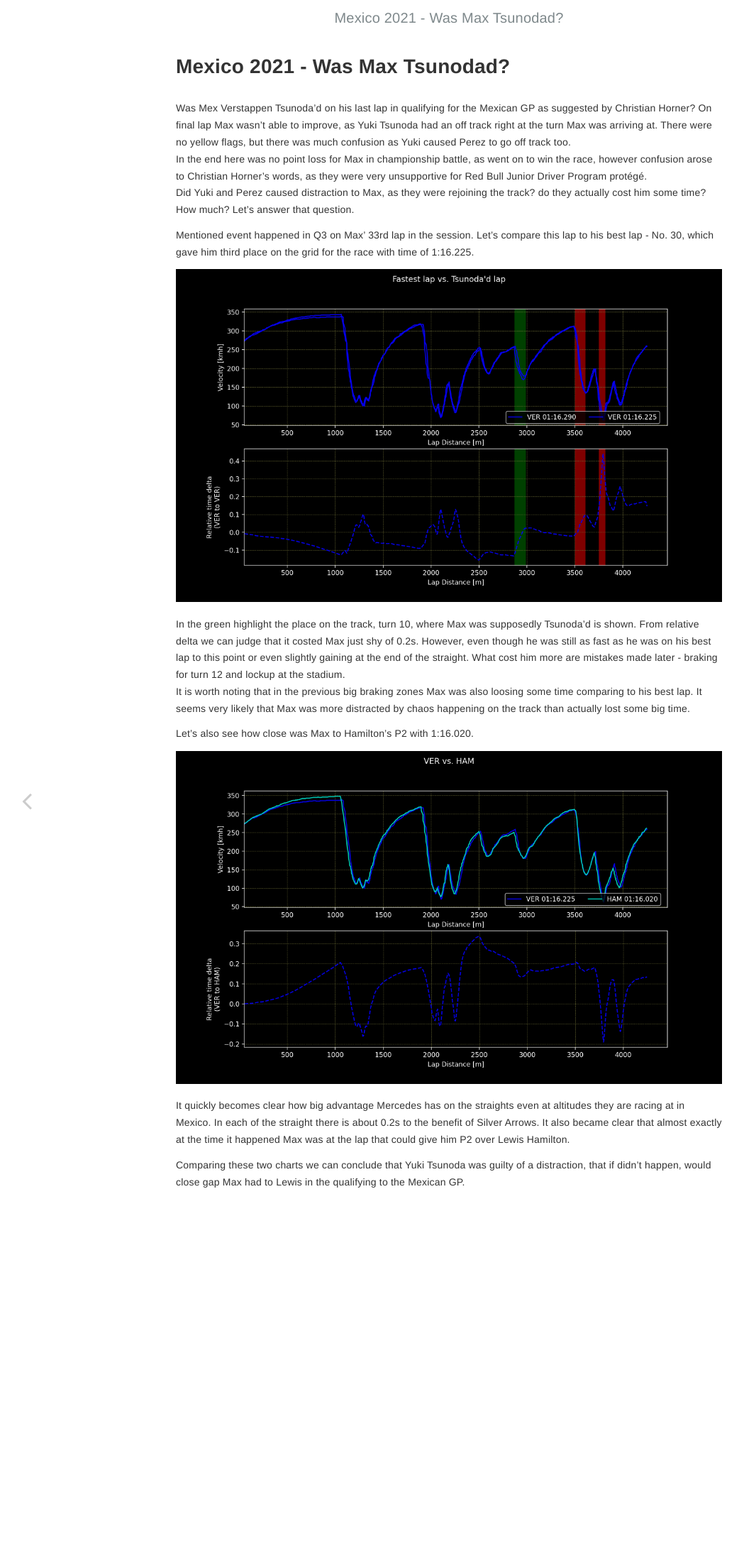
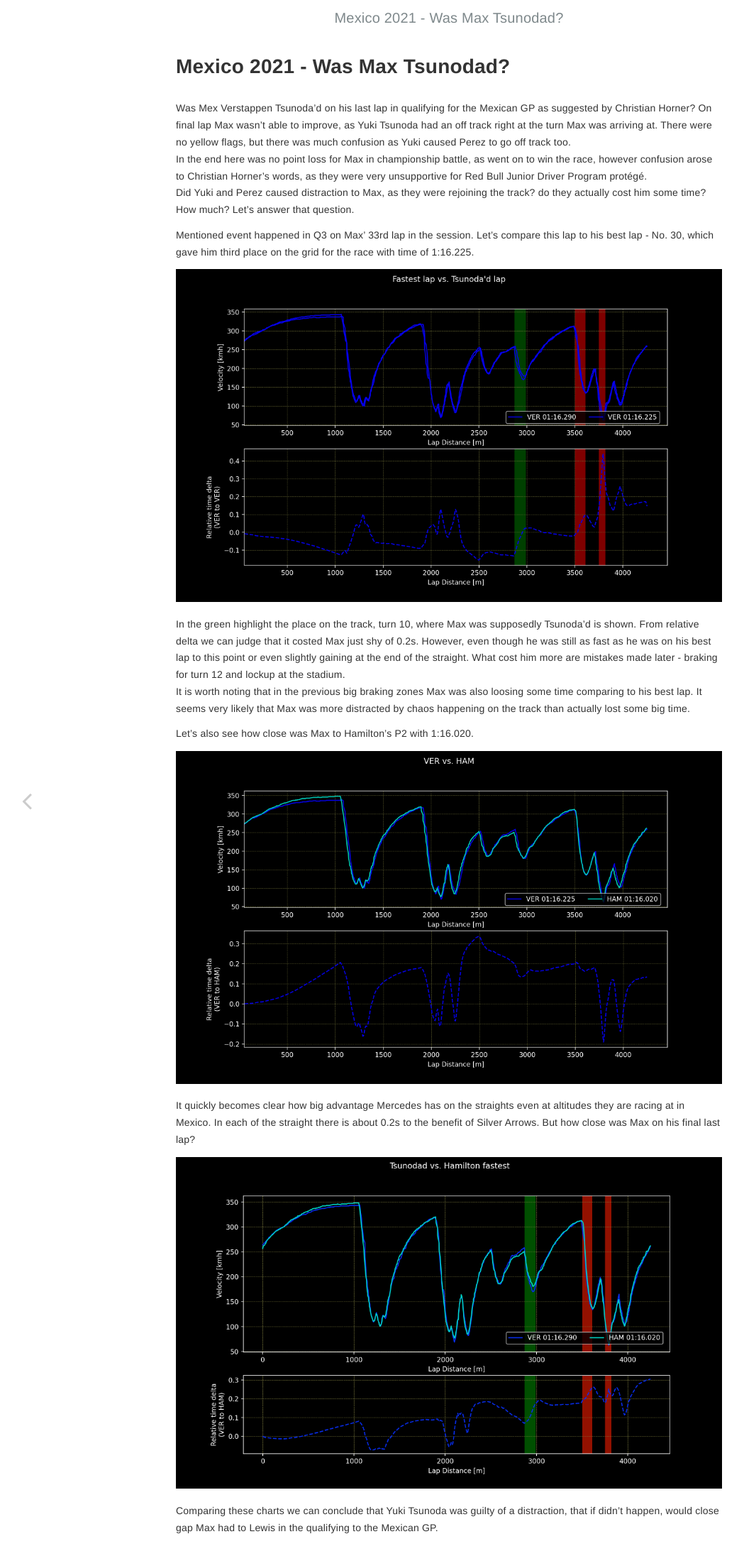
Before and after one commit to michalcie/pyF1, a Jekyll site: the page built from _posts/2022-01-05-Mexico-2021-WasMaxTsunodad.md, in a window 1280 px wide. Shown: the top 2199 px of the page at 71% size, without its empty margins (7-1056 px from the left). Built offline with Jekyll 4.4.1, drawn with Linux system fonts in a browser that asks for light colours.

Commit message:
added 3rd chart in was ma tsunodad

```diff
--- a/_posts/2022-01-05-Mexico-2021-WasMaxTsunodad.md
+++ b/_posts/2022-01-05-Mexico-2021-WasMaxTsunodad.md
@@ -24,6 +24,8 @@
 
 ![](../Analysis/Mexico2021/Qual_Overlay_HotLap_VERvsHAM.png)
 
-It quickly becomes clear how big advantage Mercedes has on the straights even at altitudes they are racing at in Mexico. In each of the straight there is about 0.2s to the benefit of Silver Arrows. It also became clear that almost exactly at the time it happened Max was at the lap that could give him P2 over Lewis Hamilton.
+It quickly becomes clear how big advantage Mercedes has on the straights even at altitudes they are racing at in Mexico. In each of the straight there is about 0.2s to the benefit of Silver Arrows. But how close was Max on his final last lap?
 
-Comparing these two charts we can conclude that Yuki Tsunoda was guilty of a distraction, that if didn't happen, would close gap Max had to Lewis in the qualifying to the Mexican GP.
+![](../Analysis/Mexico2021/2021_Mexico_Qual_HamvsVerTsunodad.png)
+
+Comparing these charts we can conclude that Yuki Tsunoda was guilty of a distraction, that if didn't happen, would close gap Max had to Lewis in the qualifying to the Mexican GP.
```
Also changed, not shown: Analysis/Mexico2021/2021_Mexico_Qual_HamvsVerTsunodad.png (added).
